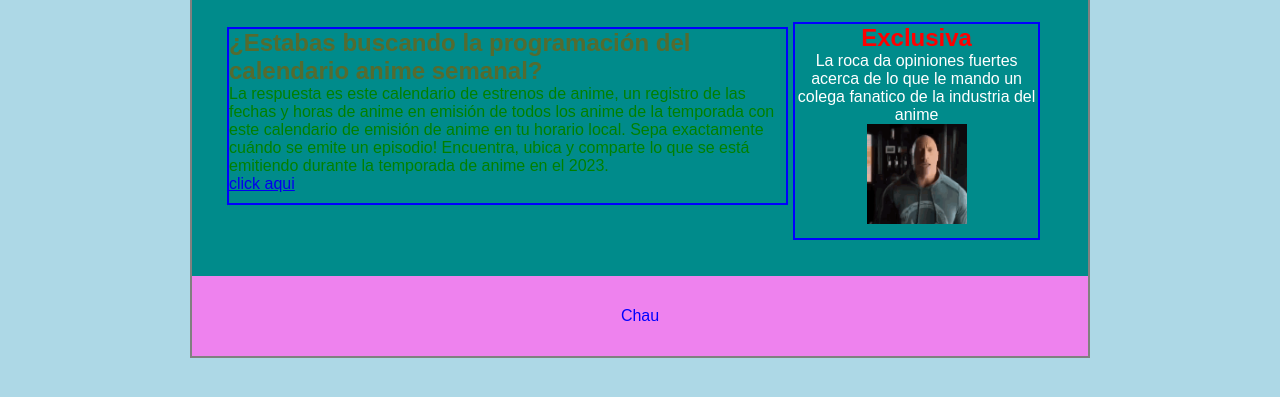
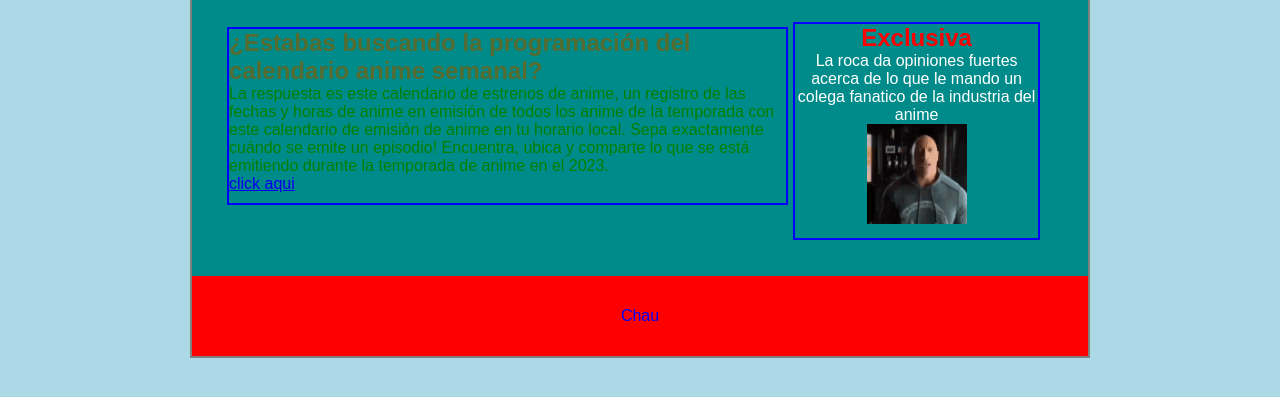
Before and after one commit to corpusp/corpusp.github.io, a plain HTML site: page index.html in a window 1280 px wide. Shown: the part 401-798 px from the top of the page. Drawn offline with Linux system fonts and the light colour scheme.

Commit message:
Update index.css

```diff
--- a/index.css
+++ b/index.css
@@ -84,7 +84,7 @@ nav ul li{
     text-align: center;
 }
 footer{
-    background: violet;
+    background: red;
     color: blue;
     text-align: center;
     height: 80px;
```
